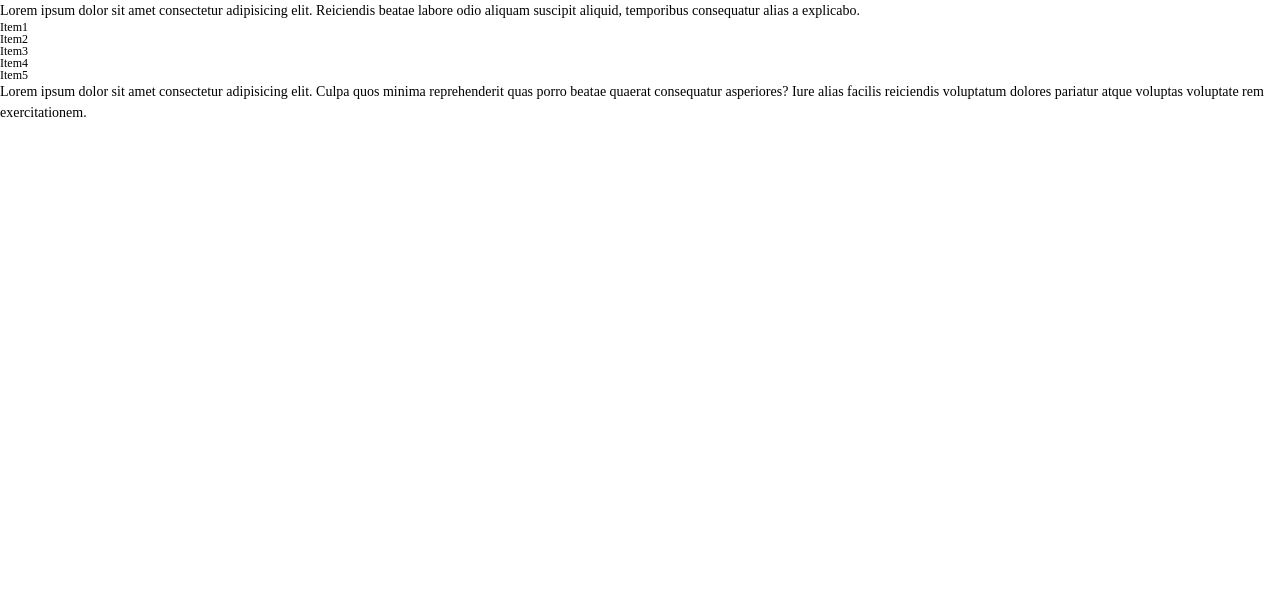
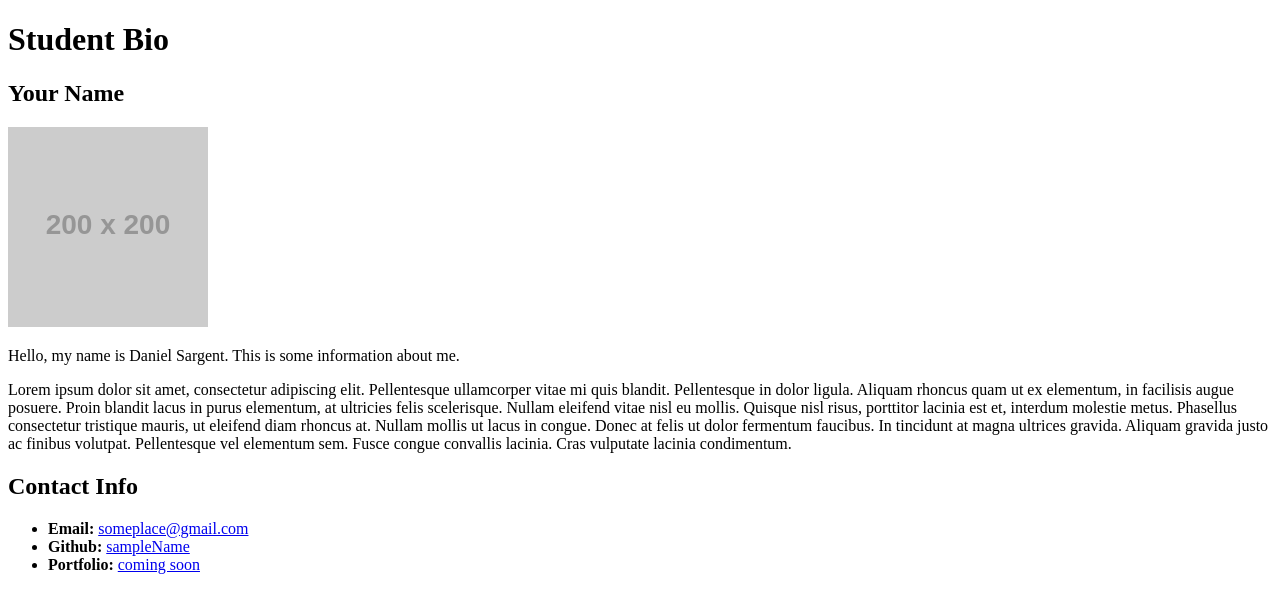
Before and after one commit to dsargen25/dsargen25.github.io, a plain HTML site: page index.html in a window 1280 px wide. Drawn offline with Linux system fonts and the light colour scheme; placeholder pictures from the web are drawn by us.

Commit message:
changed files

```diff
--- a/css/reset.css
+++ /dev/null
@@ -1,48 +0,0 @@
-/* http://meyerweb.com/eric/tools/css/reset/
-   v2.0 | 20110126
-   License: none (public domain)
-*/
-
-html, body, div, span, applet, object, iframe,
-h1, h2, h3, h4, h5, h6, p, blockquote, pre,
-a, abbr, acronym, address, big, cite, code,
-del, dfn, em, img, ins, kbd, q, s, samp,
-small, strike, strong, sub, sup, tt, var,
-b, u, i, center,
-dl, dt, dd, ol, ul, li,
-fieldset, form, label, legend,
-table, caption, tbody, tfoot, thead, tr, th, td,
-article, aside, canvas, details, embed,
-figure, figcaption, footer, header, hgroup,
-menu, nav, output, ruby, section, summary,
-time, mark, audio, video {
-	margin: 0;
-	padding: 0;
-	border: 0;
-	font-size: 100%;
-	font: inherit;
-	vertical-align: baseline;
-}
-/* HTML5 display-role reset for older browsers */
-article, aside, details, figcaption, figure,
-footer, header, hgroup, menu, nav, section {
-	display: block;
-}
-body {
-	line-height: 1;
-}
-ol, ul {
-	list-style: none;
-}
-blockquote, q {
-	quotes: none;
-}
-blockquote:before, blockquote:after,
-q:before, q:after {
-	content: '';
-	content: none;
-}
-table {
-	border-collapse: collapse;
-	border-spacing: 0;
-}
--- a/css/style.css
+++ /dev/null
@@ -1,8 +0,0 @@
-p{
-  line-height: 150%;
-  font-size: 14px;
-}
-
-ul li{
-  font-size: 12px;
-}
--- a/index.html
+++ b/index.html
@@ -3,31 +3,36 @@
 <head>
   <meta charset="UTF-8">
   <meta name="viewport" content="width=device-width, initial-scale=1.0">
-  <title>Document</title>
-  <link rel="stylesheet" href="css/reset.css">
-  <link rel="stylesheet" href="css/style.css">
+  <title>My Bio</title>
+  <link rel="stylesheet" href="style.css">
+  <link rel="stylesheet" href="style.css">
 </head>
 <body>
-  <h1></h1>
-   <section>
-     <p>
-        Lorem ipsum dolor sit amet consectetur adipisicing elit. Reiciendis beatae labore odio aliquam suscipit aliquid, temporibus consequatur alias a explicabo.
-     </p>
+  <header>
+  <h1>Student Bio</h1>
+  </header>
 
-     <ul>
-       <li>Item1</li>
-       <li>Item2</li>
-       <li>Item3</li>
-       <li>Item4</li>
-       <li>Item5</li>
-     </ul>
+<div class="container">
+  <section id="main-bio">
+  <h2>Your Name</h2>
 
-   </section>
+  <img src="https://placehold.it/200x200" alt="200x200 placeholder" id="bio-image">
 
-   <section>
-     <p>
-       Lorem ipsum dolor sit amet consectetur adipisicing elit. Culpa quos minima reprehenderit quas porro beatae quaerat consequatur asperiores? Iure alias facilis reiciendis voluptatum dolores pariatur atque voluptas voluptate rem exercitationem.
-     </p>
-   </section>
+  <p>Hello, my name is Daniel Sargent. This is some information about me.</p>
+
+  <p>Lorem ipsum dolor sit amet, consectetur adipiscing elit. Pellentesque ullamcorper vitae mi quis blandit. Pellentesque in dolor ligula. Aliquam rhoncus quam ut ex elementum, in facilisis augue posuere. Proin blandit lacus in purus elementum, at ultricies felis scelerisque. Nullam eleifend vitae nisl eu mollis. Quisque nisl risus, porttitor lacinia est et, interdum molestie metus. Phasellus consectetur tristique mauris, ut eleifend diam rhoncus at. Nullam mollis ut lacus in congue. Donec at felis ut dolor fermentum faucibus. In tincidunt at magna ultrices gravida. Aliquam gravida justo ac finibus volutpat. Pellentesque vel elementum sem. Fusce congue convallis lacinia. Cras vulputate lacinia condimentum.</p>
+  </section>
+
+  <section id="contact-info">
+  <h2>Contact Info</h2>
+
+  <ul>
+    <li><strong>Email:</strong> <a href="someplace@gmail.com">someplace@gmail.com</a></li>
+    <li><strong>Github:</strong> <a href="sampleName">sampleName</a></li>
+    <li><strong>Portfolio:</strong> <a href="coming soon">coming soon</a></li>
+  </ul>
+  </section>
+</div>
+
 </body>
 </html>
```
Also changed, not shown: test.html (deleted, +0 -33 lines).
